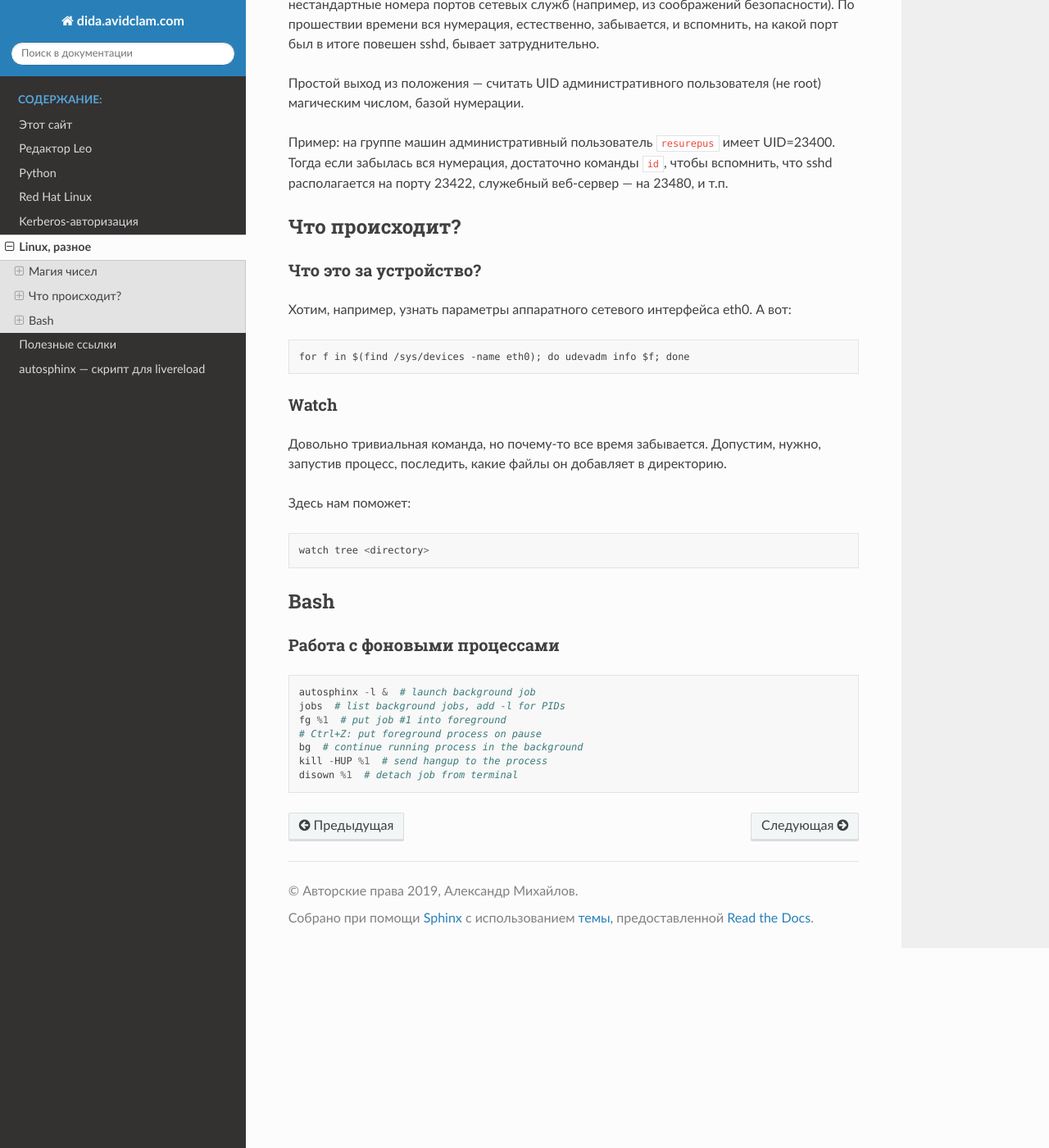
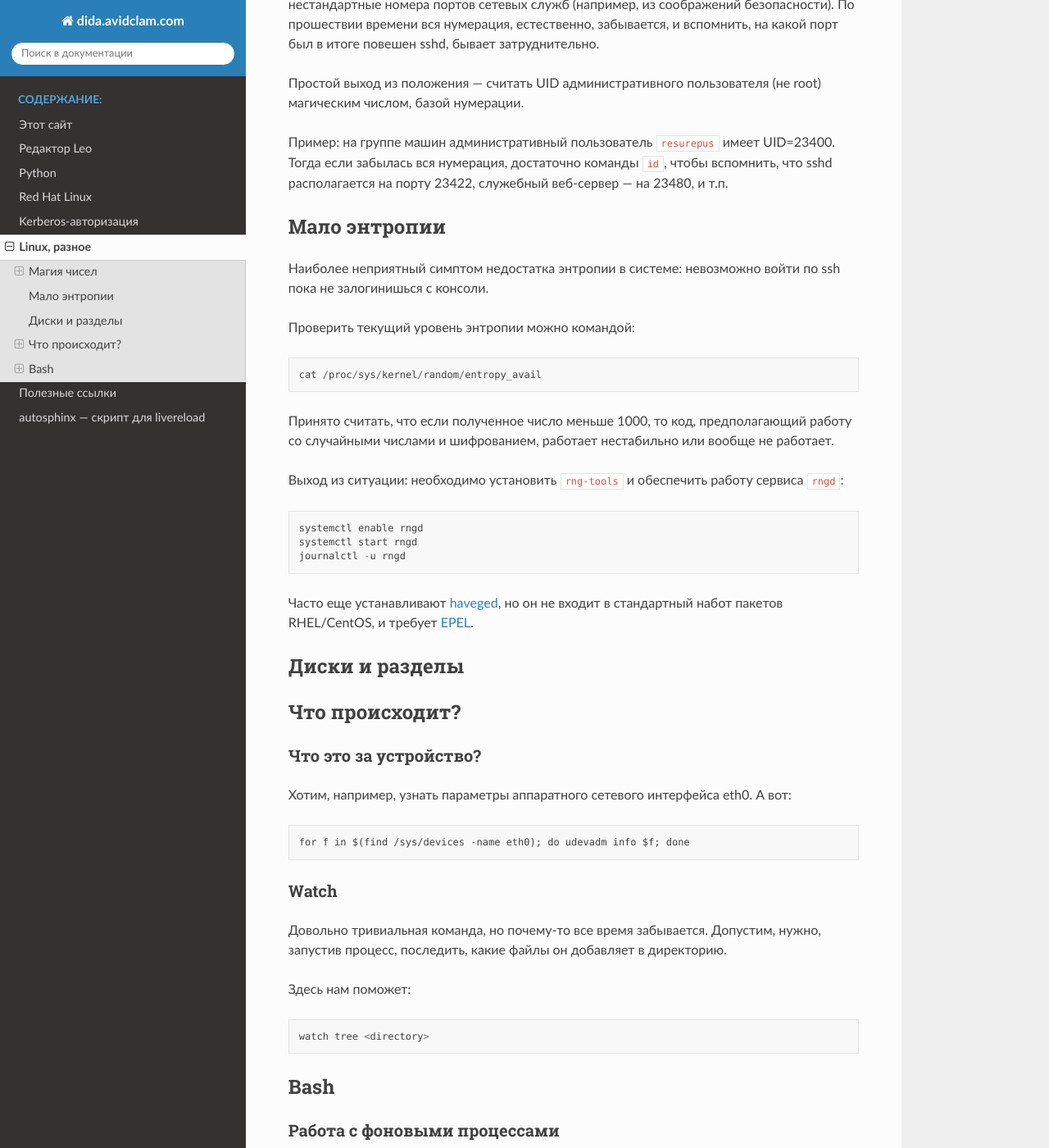
Before and after one commit to avidclam/dida, a Sphinx documentation site: the page built from docs/linux.rst, in a window 1280 px wide and 1400 px high, scrolled down 858 px. Shown: the whole window at 82% size. Built offline with Sphinx 7.4.7 and the Read the Docs theme 2.0.0, drawn with Linux system fonts in a browser that asks for light colours.

Commit message:
'entropy

```diff
--- a/docs/kerberos.rst
+++ b/docs/kerberos.rst
@@ -99,14 +99,13 @@ Kerberos-авторизация
     vi /etc/krb5.conf  # set up realm and kdc fqdn
     kdb5_util create -s -r MYNET  # master password here!
 
-Note:
-
-    Для замены в vi можно использовать команды::
+Кстати, для замены в vi можно использовать команды::
 
     :%s/EXAMPLE\.COM/MYNET/g
     :%s/example\.com/mynet/g
 
 Запускаемся::
+
     systemctl enable krb5kdc
     systemctl enable kadmin
     systemctl start krb5kdc
--- a/docs/linux.rst
+++ b/docs/linux.rst
@@ -40,6 +40,30 @@ Linux, разное
 Пример: на группе машин административный пользователь ``resurepus`` имеет UID=23400.
 Тогда если забылась вся нумерация, достаточно команды ``id``, чтобы вспомнить, что sshd располагается на порту 23422, служебный веб-сервер --- на 23480, и т.п.
 
+Мало энтропии
++++++++++++++++++++++++++
+
+Наиболее неприятный симптом недостатка энтропии в системе: невозможно войти по ssh пока не залогинишься с консоли.
+
+Проверить текущий уровень энтропии можно командой::
+
+    cat /proc/sys/kernel/random/entropy_avail
+
+Принято считать, что если полученное число меньше 1000, то код, предполагающий работу со случайными числами и шифрованием, работает нестабильно или вообще не работает.
+
+Выход из ситуации: необходимо установить ``rng-tools`` и обеспечить работу сервиса ``rngd``::
+
+    systemctl enable rngd
+    systemctl start rngd
+    journalctl -u rngd
+
+Часто еще устанавливают `haveged <http://www.issihosts.com/haveged>`_, но он не входит в стандартный набот пакетов RHEL/CentOS, и требует `EPEL <https://fedoraproject.org/wiki/EPEL>`_.
+
+Диски и разделы
+++++++++++++++++++++++++++++
+
+
+
 Что происходит?
 ++++++++++++++++++++++++++++
 
--- a/docs/redhat.rst
+++ b/docs/redhat.rst
@@ -178,7 +178,8 @@ Notes:
 На всякий случай, страница экзамена: https://www.redhat.com/en/services/training/ex200-red-hat-certified-system-administrator-rhcsa-exam.
 
 Заметки касаются только части вопросов, имеющих отношение к развертыванию одиночной системы RHEL/CentOS в Интернете.
-Не отражены разделы курса, посвященные таким "корпоративным" темам, как авторизация пользователей по LDAP, локальные репозитории и др.
+Не отражены разделы курса, посвященные таким "корпоративным" темам, как централизованная авторизация пользователей, локальные репозитории и др.
+Также опущены простые задания, такие как использование ``scp``, например.
 
 Отличия RHEL8 от RHEL7
 *******************************
```
Also changed, not shown: 1 other file.
